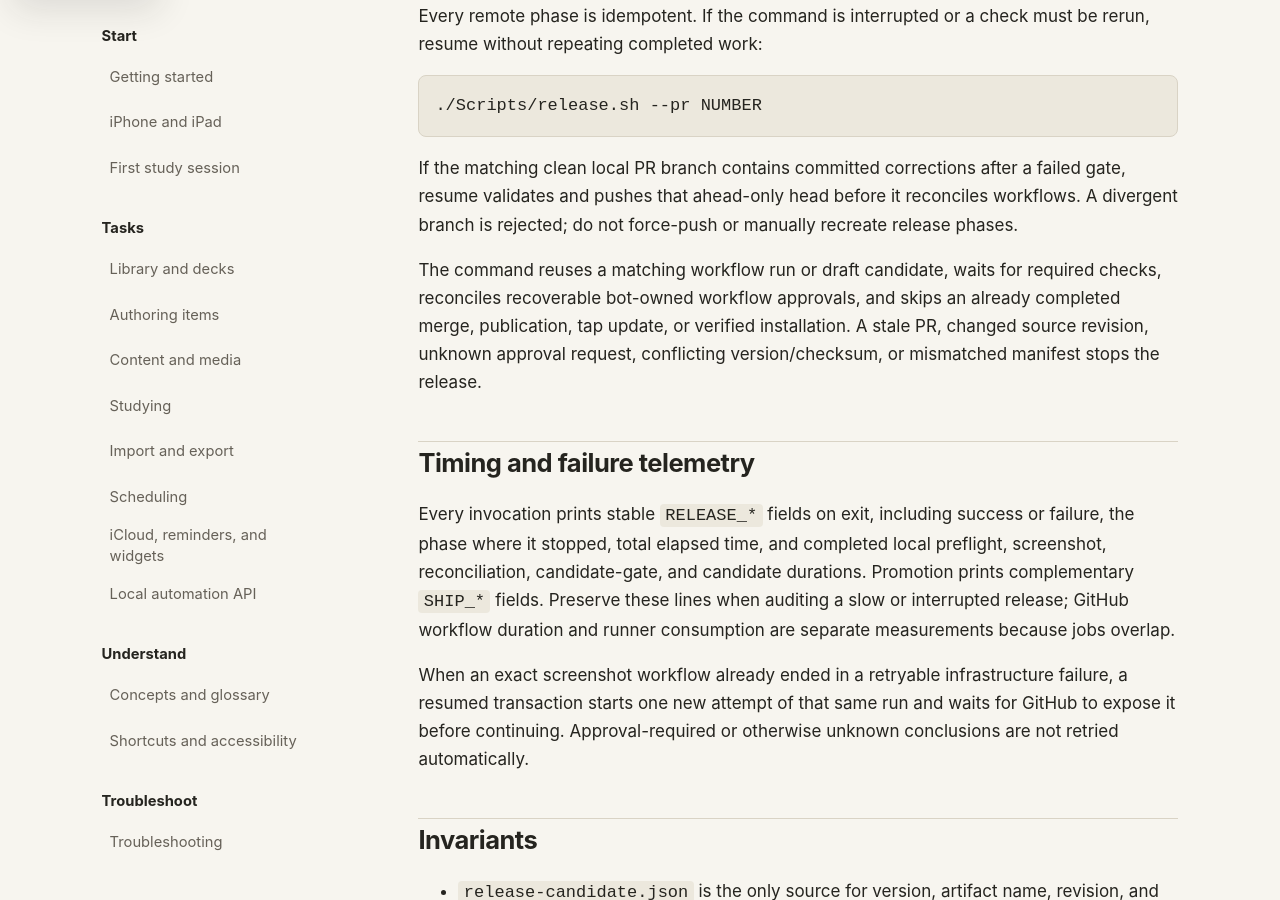
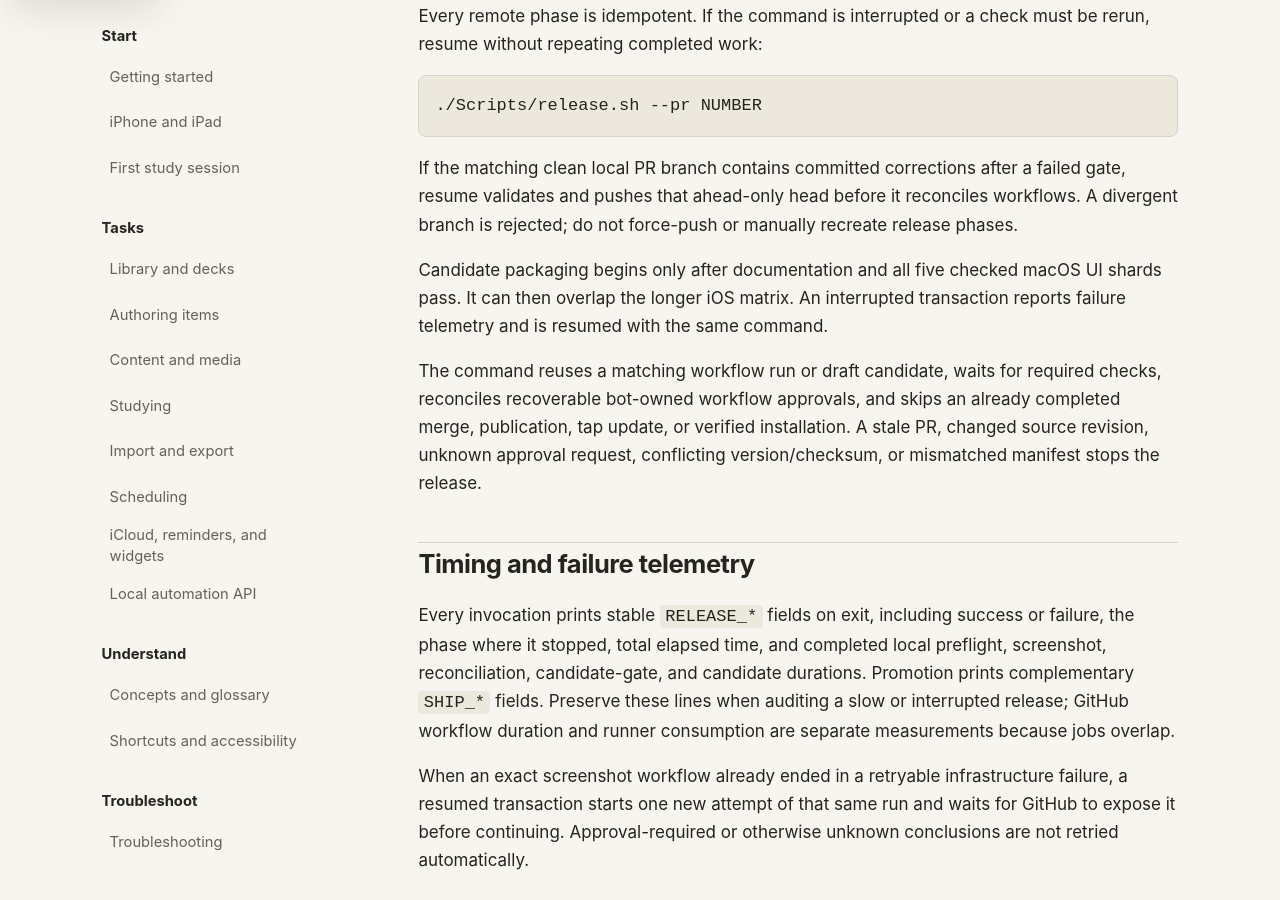
Before and after one commit to neoanki2/neoanki2, a Jekyll site: the page built from docs/RELEASING.md, in a window 1280 px wide and 900 px high, scrolled down 1775 px. Built offline with Jekyll 4.4.1, drawn with Linux system fonts in a browser that asks for light colours.

Commit message:
Track sharded UI gates during release

```diff
--- a/docs/RELEASING.md
+++ b/docs/RELEASING.md
@@ -77,6 +77,10 @@ failed gate, resume validates and pushes that ahead-only head before it
 reconciles workflows. A divergent branch is rejected; do not force-push or
 manually recreate release phases.
 
+Candidate packaging begins only after documentation and all five checked
+macOS UI shards pass. It can then overlap the longer iOS matrix. An interrupted
+transaction reports failure telemetry and is resumed with the same command.
+
 The command reuses a matching workflow run or draft candidate, waits for
 required checks, reconciles recoverable bot-owned workflow approvals, and skips
 an already completed merge, publication, tap update, or verified installation.
```
Also changed, not shown: .codex/skills/release/SKILL.md, 2 other files.
